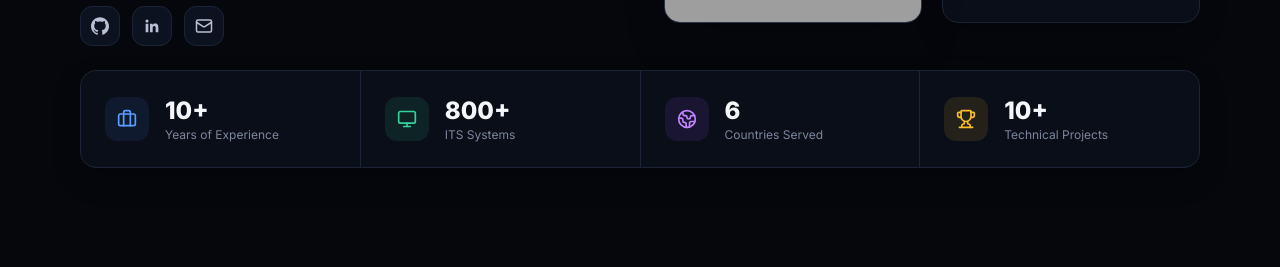
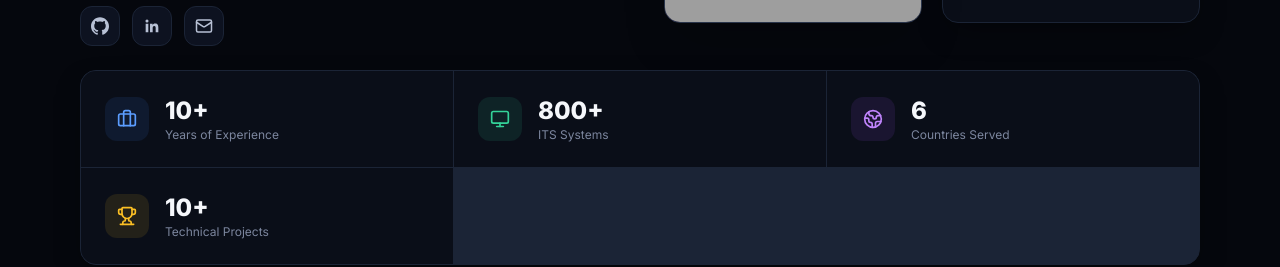
Before and after one commit to Mahyoub88/Mahyoub88.github.io, a React (Vite) app: page / in a window 1280 px wide. Shown: the part 657-924 px from the top of the page. Built offline with nearby package versions, Linux system fonts and the light colour scheme; grey boxes are pictures that could not be loaded.

Commit message:
Update StatsBar.tsx

```diff
--- a/src/components/StatsBar.tsx
+++ b/src/components/StatsBar.tsx
@@ -15,7 +15,7 @@ export function StatsBar() {
   return (
     <section className="relative -mt-6 pb-4 lg:-mt-10">
       <Container>
-        <div className="grid grid-cols-2 gap-px overflow-hidden rounded-2xl border border-[var(--border-1)] bg-[var(--border-1)] shadow-[var(--shadow-card)] lg:grid-cols-4">
+        <div className="grid grid-cols-2 gap-px overflow-hidden rounded-2xl border border-[var(--border-1)] bg-[var(--border-1)] shadow-[var(--shadow-card)] sm:grid-cols-3">
           {content.stats.map((stat, i) => {
             const Icon = getIcon(stat.icon)
             return (
@@ -28,9 +28,19 @@ export function StatsBar() {
                 >
                   <Icon size={20} />
                 </span>
-                <div>
-                  <p className="text-2xl font-extrabold text-[var(--text-1)]">{stat.value}</p>
-                  <p className="text-xs text-[var(--text-3)]">{stat.label}</p>
+                <div className="min-w-0">
+                  {stat.value && (
+                    <p className="text-2xl font-extrabold text-[var(--text-1)]">{stat.value}</p>
+                  )}
+                  <p
+                    className={
+                      stat.value
+                        ? 'text-xs text-[var(--text-3)]'
+                        : 'text-sm font-semibold text-[var(--text-1)]'
+                    }
+                  >
+                    {stat.label}
+                  </p>
                 </div>
               </div>
             )
```
